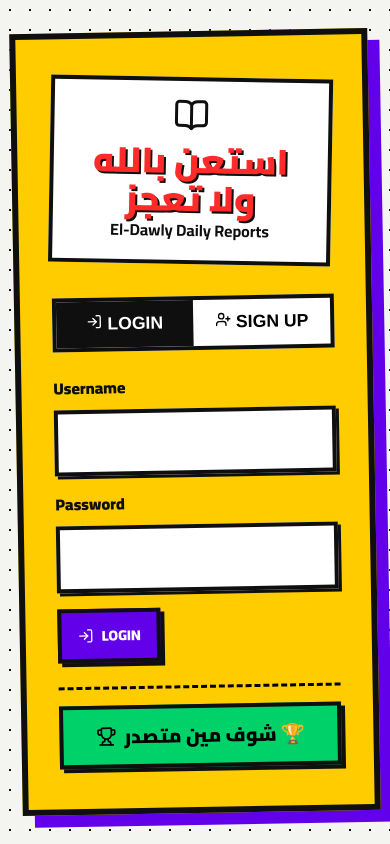
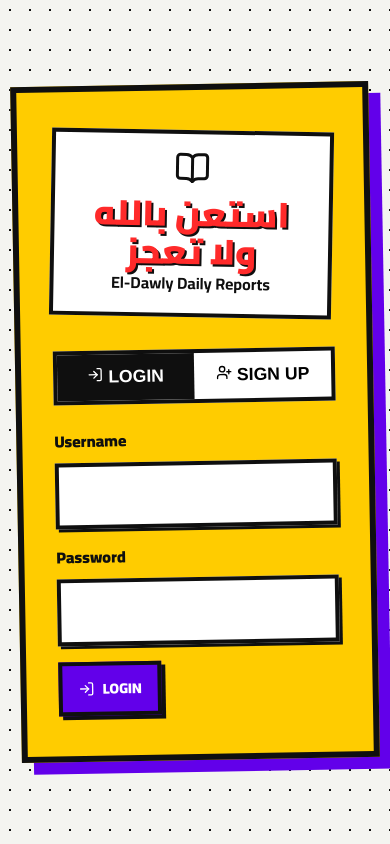
Before and after one commit to salehchadi/El-dawly-daily-reports, a React (Vite) app: page /login in a window 390 px wide. Built offline with nearby package versions, Linux system fonts and the light colour scheme.

Commit message:
fix: WhatsApp checkbox state, mobile table overflow, and remove login button

```diff
--- a/src/index.css
+++ b/src/index.css
@@ -510,10 +510,10 @@ a:hover { background: var(--color-warning); color: var(--color-dark); }
 }
 
 /* ─── DATA TABLE ────────────────────────────────────────── */
-.table-wrapper { overflow-x: auto; border: var(--border-thick); background: #fff; }
-.data-table { width: 100%; border-collapse: collapse; }
-.data-table th, .data-table td { padding: 1rem; text-align: left; border-bottom: 3px solid var(--color-dark); border-right: 3px solid var(--color-dark); font-size: 1.1rem; font-weight: 700; }
-.data-table th { background: var(--color-warning); font-weight: 900; text-transform: uppercase; }
+.table-wrapper { overflow-x: auto; border: var(--border-thick); background: #fff; width: 100%; -webkit-overflow-scrolling: touch; }
+.data-table { width: 100%; border-collapse: collapse; min-width: 600px; }
+.data-table th, .data-table td { padding: 1rem; text-align: right; border-bottom: 3px solid var(--color-dark); border-right: 3px solid var(--color-dark); font-size: 1.1rem; font-weight: 700; }
+.data-table th { background: var(--color-warning); font-weight: 900; text-transform: uppercase; white-space: nowrap; }
 .data-table tr:hover { background: #f0f0f0; }
 
 /* ─── RESPONSIVE ────────────────────────────────────────── */
--- a/src/pages/Login.jsx
+++ b/src/pages/Login.jsx
@@ -4,7 +4,7 @@ import { useAuth } from "../context/AuthContext";
 import Button from "../components/ui/Button";
 import Input from "../components/ui/Input";
 import Toast from "../components/ui/Toast";
-import { LogIn, UserPlus, BookOpen, Trophy } from "lucide-react";
+import { LogIn, UserPlus, BookOpen } from "lucide-react";
 
 /**
  * Login / Signup page.
@@ -133,17 +133,6 @@ export default function Login() {
             )}
           </Button>
         </form>
-
-        {/* Leaderboard link */}
-        <div style={{ textAlign: "center", marginTop: "1.5rem", borderTop: "3px dashed #000", paddingTop: "1rem" }}>
-          <button
-            className="btn"
-            onClick={() => navigate("/leaderboard")}
-            style={{ background: "var(--color-success)", color: "#000", width: "100%", fontSize: "1.2rem" }}
-          >
-            <Trophy size={20} /> شوف مين متصدر 🏆
-          </button>
-        </div>
       </div>
 
       {toast && <Toast message={toast.message} type={toast.type} onClose={() => setToast(null)} />}
```
Also changed, not shown: 1 other file (tests, documents, lock files or other folders).
